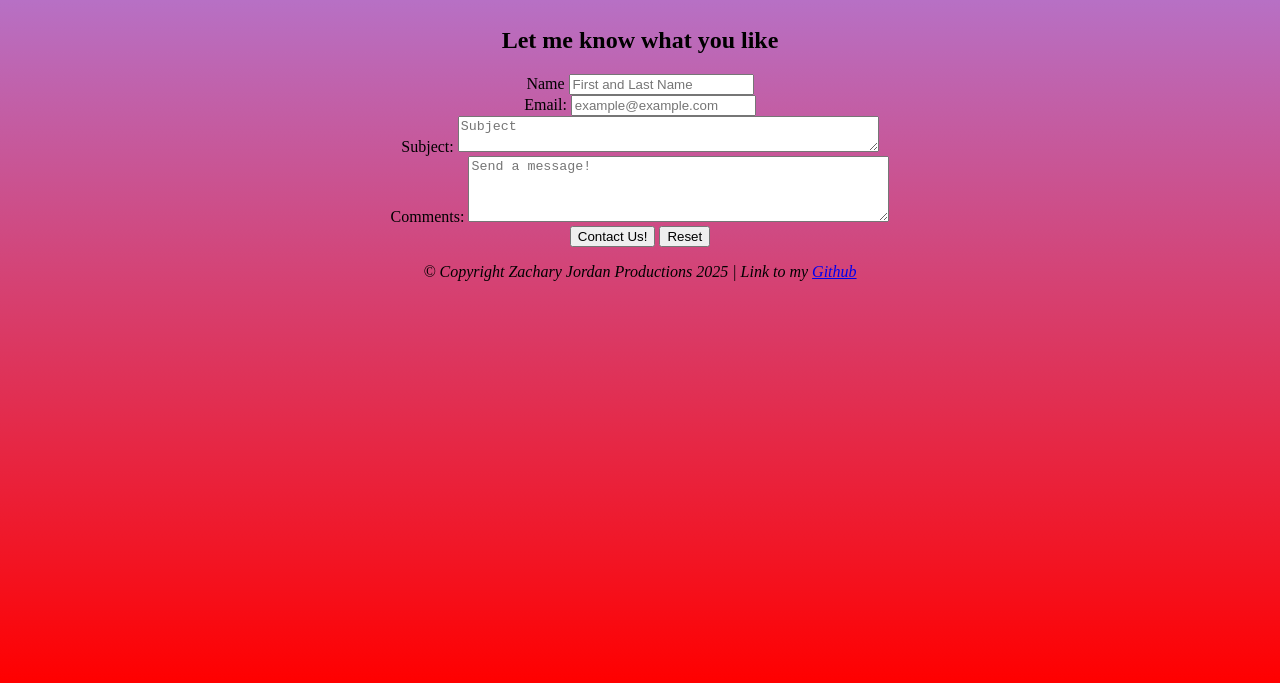
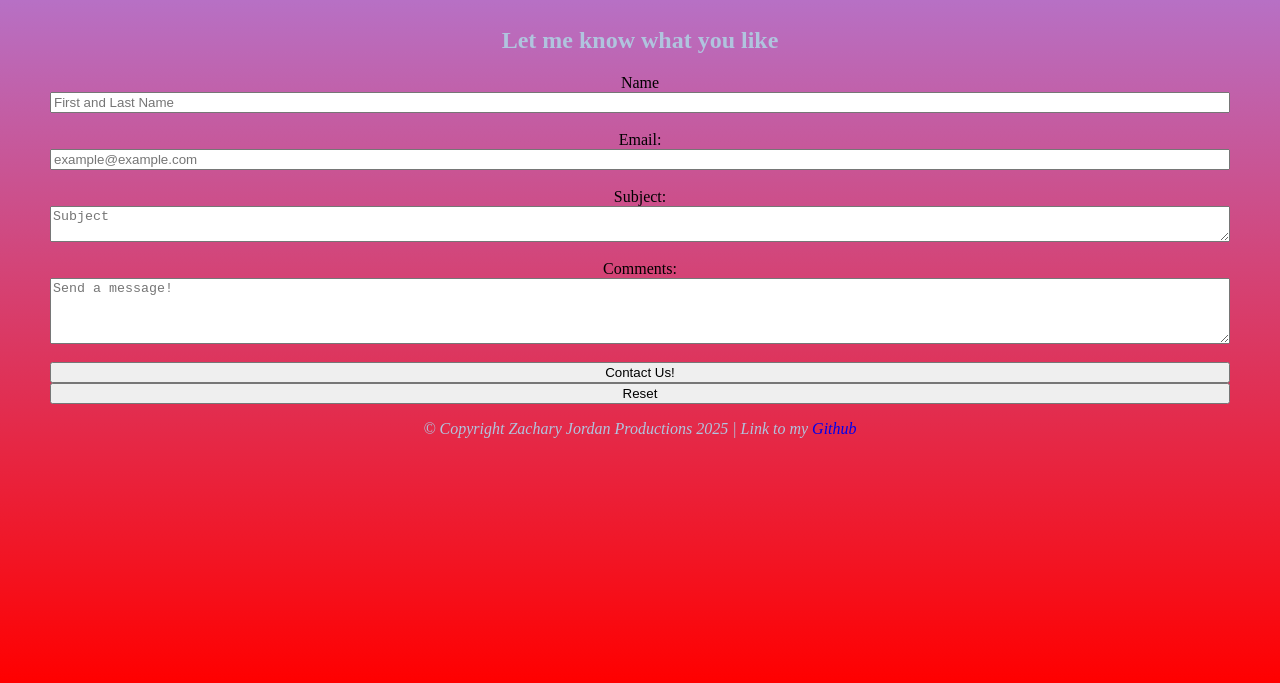
Before and after one commit to zachschool1/COMP001A.Week5WebDeveloper, a plain HTML site: page contact.html in a window 1280 px wide. Shown: the part 133-816 px from the top of the page. Drawn offline with Linux system fonts and the light colour scheme.

Commit message:
change a:hover behavior and a css code

```diff
--- a/main.css
+++ b/main.css
@@ -9,8 +9,18 @@ body{
     text-align: center;
     height:100%;
 }
+h1,h2,p {
+    color:lightsteelblue;
+}
 
+a {
+    text-decoration:none;
+}
 
+a:hover{
+    color:red;
+    background-color:teal;
+}
 nav ul{
     display:flex;
     flex-direction: row;
@@ -34,6 +44,10 @@ nav {
     justify-self: center;
 
 }
+form {
+    display:flex;
+    flex-direction: column;
+}
 
 #contact-section{
     display:flex;
@@ -41,6 +55,11 @@ nav {
     padding:0 30px 0 30px;
 
 }
+
+#contact-section button{
+    min-width:200px;
+}
+
 hr {
     border:none;
     height:2px;
```
